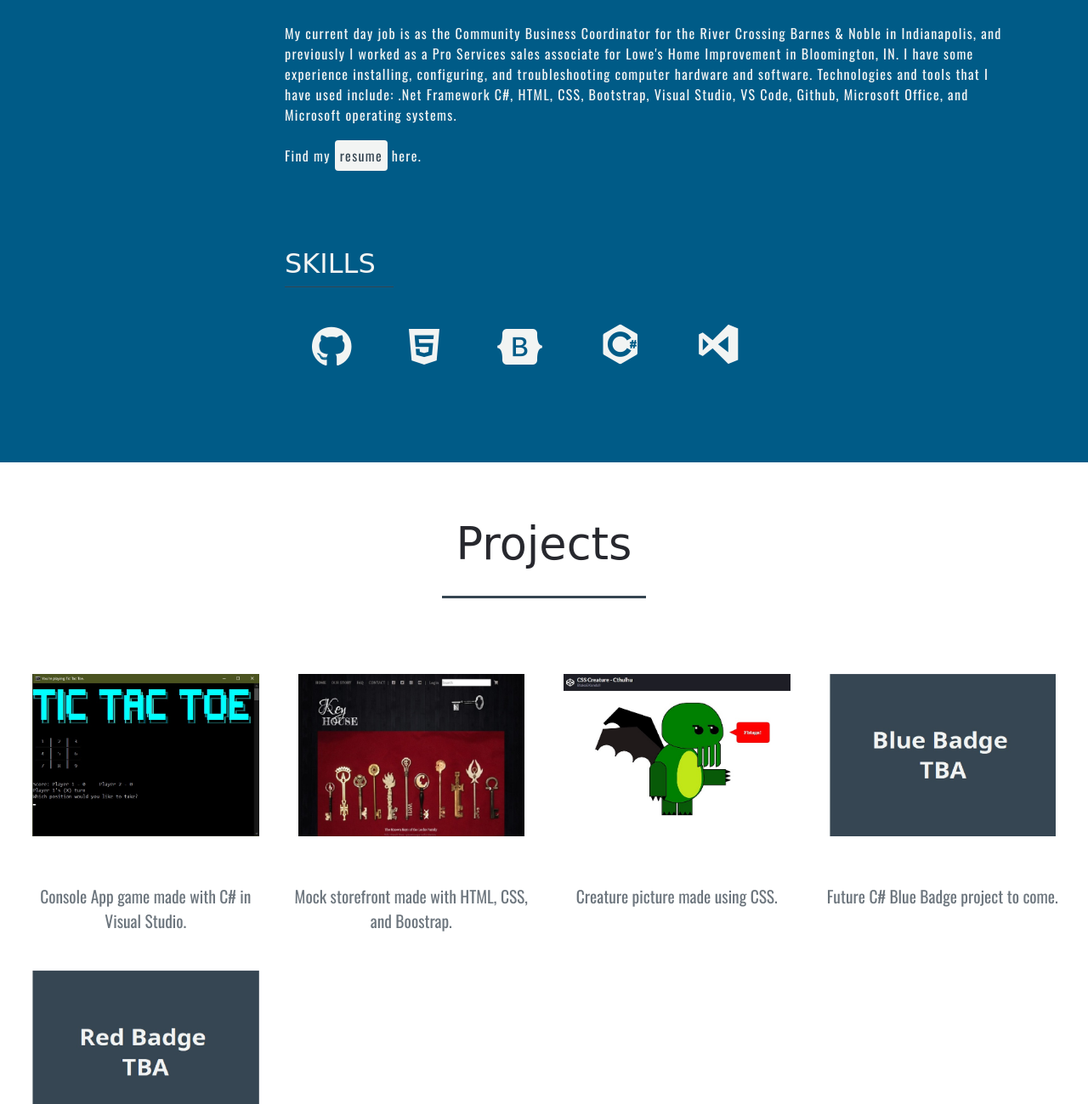
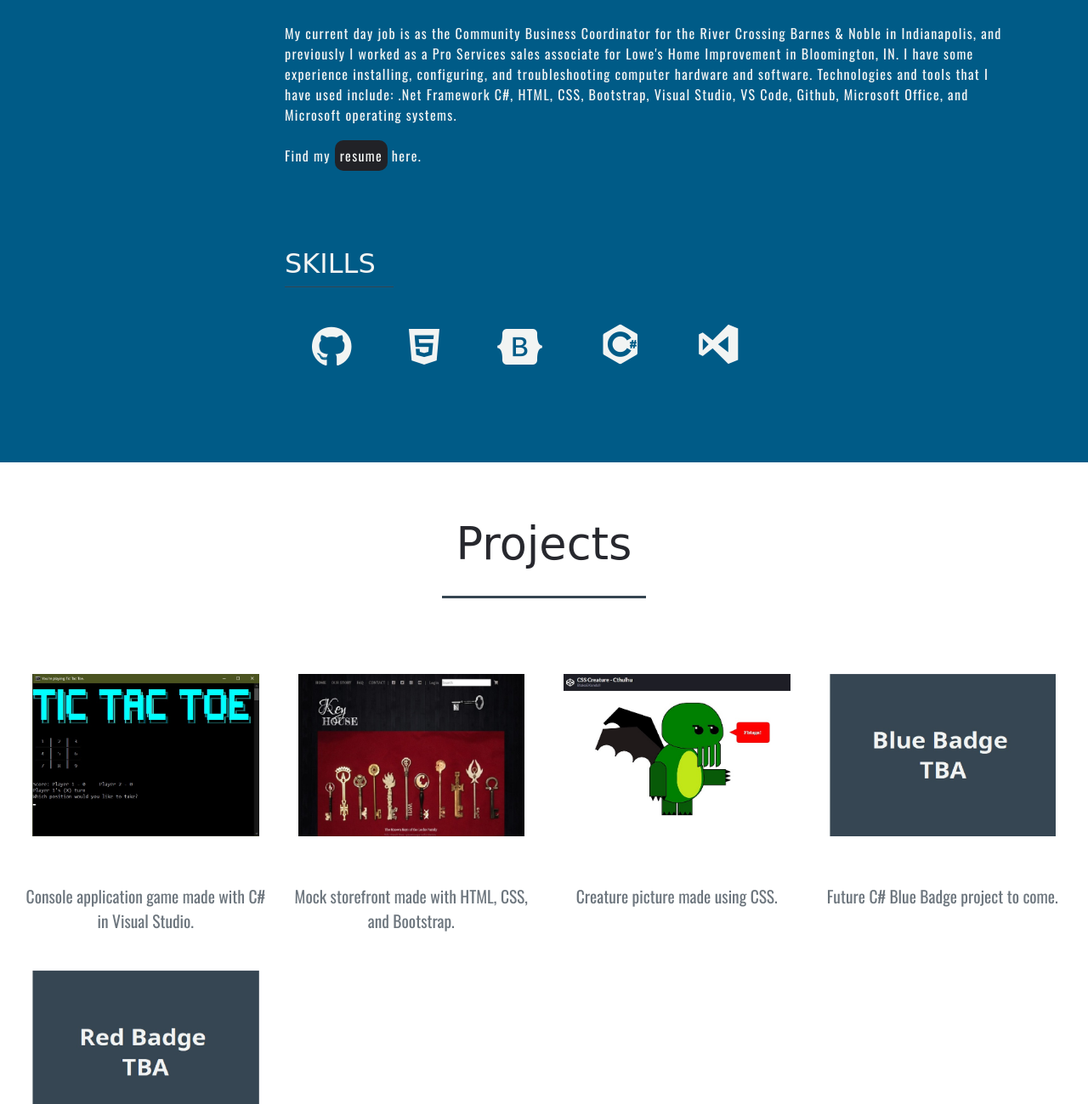
Before and after one commit to BlakeEKendall/Portfolio, a plain HTML site: page index.html in a window 1280 px wide. Shown: the part 1193-2492 px from the top of the page at 85% size. Drawn offline with nearby package versions, Linux system fonts and the light colour scheme; a web font is replaced by a local one.

Commit message:
small tweaks to resume button and text in projects area

```diff
--- a/index.html
+++ b/index.html
@@ -118,11 +118,11 @@
                     <div class="row justify-content" id="projectIconsRow">
                         <figure class="figure col-md-3 col-sm-4">
                             <a target="_blank" href="https://github.com/BlakeEKendall/TicTacToeGame"><img src="./Assets/TicTacToeGame.jpg" class="figure-img img-fluid rounded" alt="Screenshot of TicTacToe game"></a>
-                            <figcaption class="figure-caption text-center">Console App game made with C# in Visual Studio.</figcaption>
+                            <figcaption class="figure-caption text-center">Console application game made with C# in Visual Studio.</figcaption>
                         </figure>
                         <figure class="figure col-md-3 col-sm-4">
                             <a target="_blank" href="https://github.com/BlakeEKendall/KeyHouse-Storefront"><img src="./Assets/StorefrontKeyHouse-cropped.jpg" class="figure-img img-fluid rounded" alt="Picture of KeyHouse storefront site"></a>
-                            <figcaption class="figure-caption text-center">Mock storefront made with HTML, CSS, and Boostrap.</figcaption>
+                            <figcaption class="figure-caption text-center">Mock storefront made with HTML, CSS, and Bootstrap.</figcaption>
                         </figure>
                         <figure class="figure col-md-3 col-sm-4">
                             <a target="_blank" href="https://codepen.io/BEKendall/full/VwLPvzL"><img src="./Assets/CSSCreatureCthulhu.jpg" class="figure-img img-fluid rounded" alt="Picture of CSS creature Cthulhu"></a>
--- a/main.css
+++ b/main.css
@@ -1,11 +1,11 @@
 /*
 Color Palette
 https://coolors.co/f2f4f3-364652-212227-5e503f-006494
-#F2F4F3 = Anti-flash White
+#F2F4F3 = Cultured - white
 #364652 = Charcoal - medium gray
 #212227 = Raisin Black
 #5E503F = Umber - brown
-#005B87 = Sea Blue
+#005B87 = Blue Sapphire
 */
 
 
@@ -252,18 +252,19 @@ visibility: hidden;
 }
 
 #myResume {
-    color: #212227;
+    color: #005B87;
     background-color: #F2F4F3;
     text-decoration: none;
     padding: 6px;
-    border-radius: 4px;
+    border-radius: 10px;
     transition: color 0.5s;
 }
 
 #myResume:link,
 #myResume:visited {
 	opacity: 1;
-	color: #364652;
+	color: #F2F4F3;
+	background-color: #212227;
 }
 
 #myResume:hover,
@@ -271,8 +272,8 @@ visibility: hidden;
 	opacity: 0.8;
     color: #F2F4F3;
     background-color: #005B87;
-    border: 1px solid #212227;
-    border-radius: 4px;
+    border: 1.2px solid #212227;
+    border-radius: 10px;
 }
 
 #profileDivider {
```
